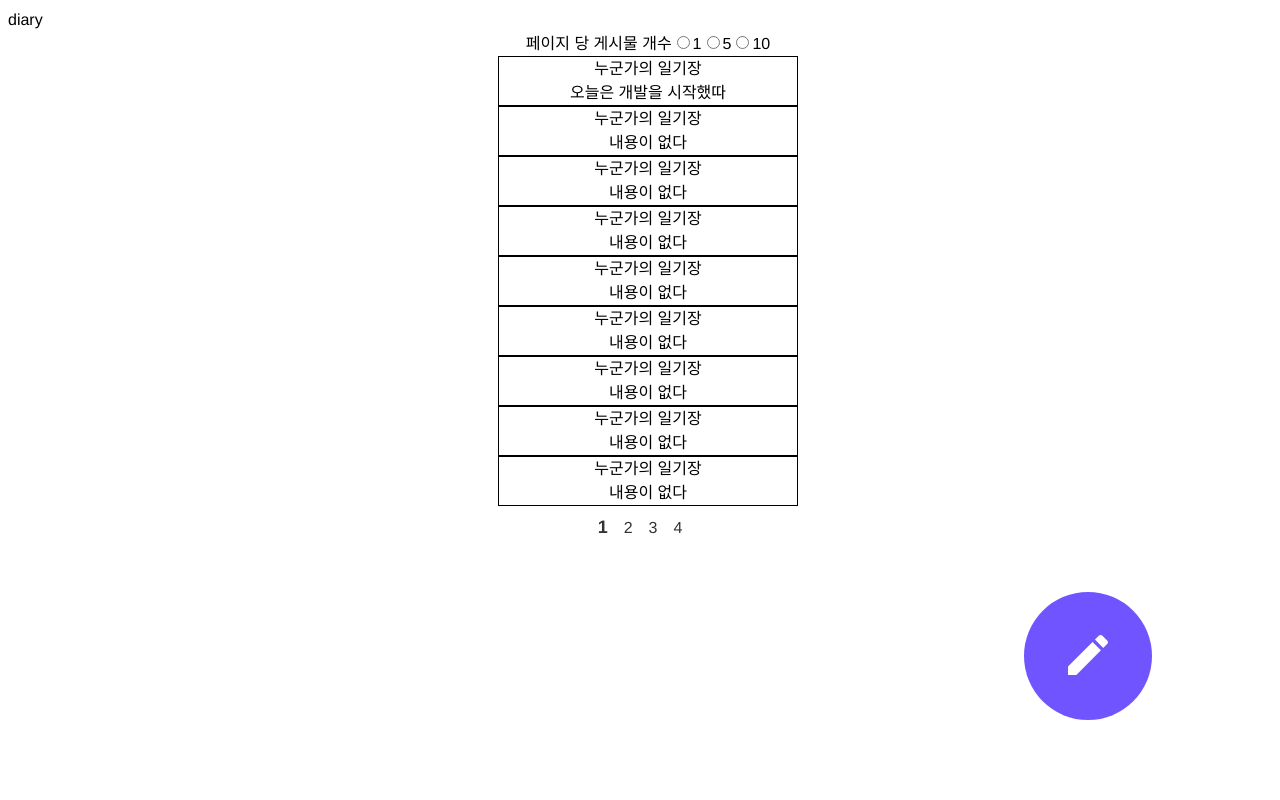
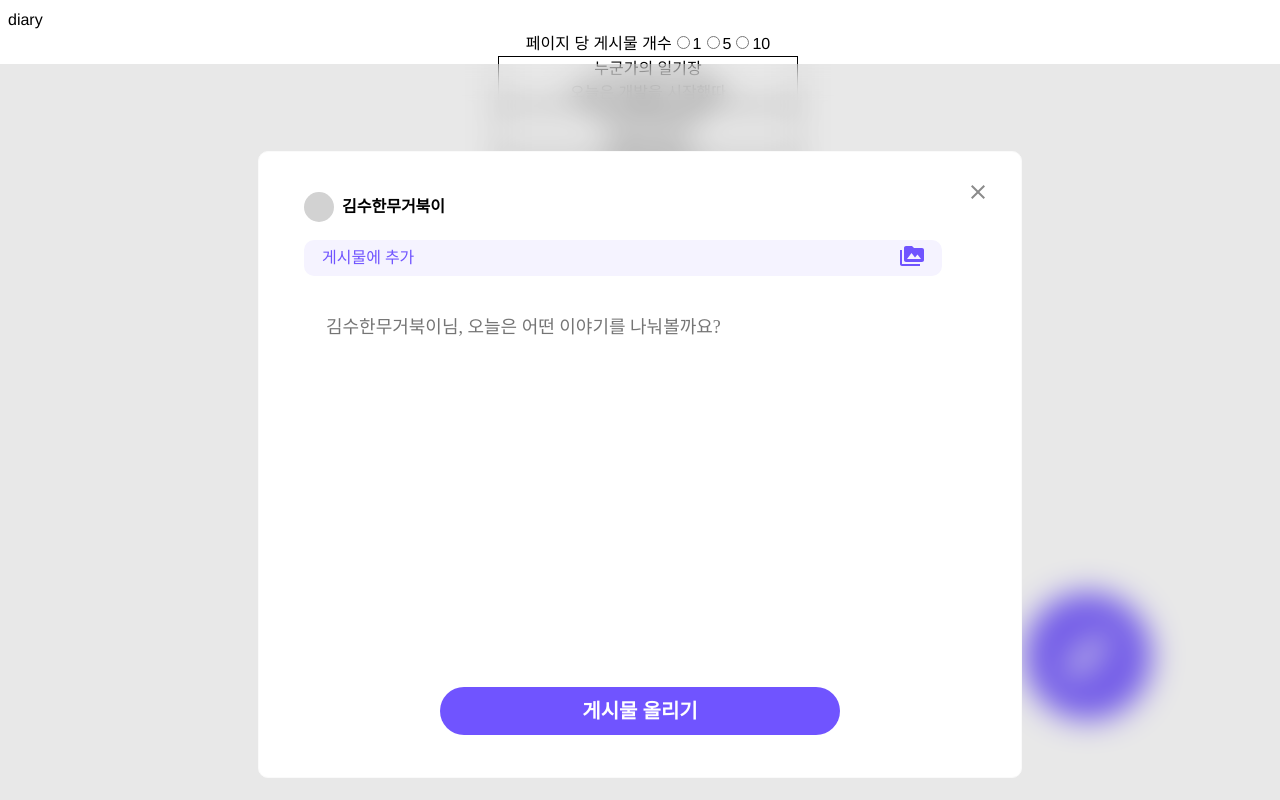
Before and after one commit to KHU-RETURN/return-community-frontend, a React (Create React App) app: page /diary in a window 1280 px wide. Both pictures are taken after a click on the element 1088 px from the left and 656 px from the top of the page. Built offline with nearby package versions, Linux system fonts and the light colour scheme; no server answers.

Commit message:
[feature]: 게시물 작성 ui: modal 제작

```diff
--- /dev/null
+++ b/src/components/diary/WritePostModal.js
@@ -0,0 +1,191 @@
+import React from "react";
+import styled from "styled-components";
+import { ReactComponent as CloseIcon } from "../../assets/close_gray.svg";
+import { ReactComponent as ImagesIcon } from "../../assets/images.svg";
+
+const WritePostModal = ({ setIsModalOpen, name, fileName, setFileName }) => {
+  const placeholder = `${name}님, 오늘은 어떤 이야기를 나눠볼까요?`;
+  const handleModalClose = () => {
+    document.body.style.overflow = "unset";
+    setIsModalOpen(false);
+  };
+  const handleFileChange = (e) => {
+    const newFile = e.target.files[0];
+    newFile ? setFileName(newFile.name) : setFileName("");
+  };
+  return (
+    <>
+      <ModalBackground>
+        <ModalOutlay>
+          <CloseIcon
+            className="close-button"
+            onClick={() => handleModalClose()}
+          />
+          <ModalHeader>
+            <ProfileImg />
+            <Name>{name}</Name>
+          </ModalHeader>
+          <ModalInner>
+            <AddImageBar>
+              <FileName>{fileName}</FileName>
+              <AddImageIcon>
+                <ImageInput type="file" onChange={handleFileChange}/>
+                <ImagesIcon />
+              </AddImageIcon>
+            </AddImageBar>
+            <PostContent placeholder={placeholder} />
+          </ModalInner>
+          <ModalFooter>
+            <SubmitButton>게시물 올리기</SubmitButton>
+          </ModalFooter>
+        </ModalOutlay>
+      </ModalBackground>
+    </>
+  );
+};
+
+export default WritePostModal;
+
+const ModalBackground = styled.div`
+  display: flex;
+  box-sizing: border-box;
+  position: fixed;
+  top: 64px;
+  left: 0;
+  bottom: 0;
+  right: 0;
+  width: 100%;
+  height: 100%;
+  background: rgba(139, 139, 139, 0.2);
+  backdrop-filter: blur(15px);
+  z-index: 999;
+  overflow: hidden;
+  transition: .5s;
+`;
+
+const ModalOutlay = styled.div`
+  position: relative;
+  top: 0;
+  left: 0;
+  bottom: 0;
+  right: 0;
+  display: flex;
+  flex-direction: column;
+  margin: auto;
+  width: 764px;
+  height: 627px;
+  background: #ffffff;
+  border: 1px solid #fafafa;
+  box-sizing: border-box;
+  border-radius: 10px;
+  .close-button {
+    position: absolute;
+    top: 33px;
+    left: 712px;
+    color: #8b8b8b;
+    width: 14px;
+    height: 14px;
+    cursor: pointer;
+  }
+`;
+
+const ModalHeader = styled.div`
+  display: flex;
+  margin: 40px 45px 0px 45px;
+  height: 30px;
+`;
+
+const ProfileImg = styled.div`
+  width: 30px;
+  height: 30px;
+  border-radius: 100px;
+  background: #d2d2d2;
+`;
+
+const Name = styled.div`
+  display: flex;
+  align-items: center;
+  height: 30px;
+  font-family: Pretendard;
+  font-style: normal;
+  font-weight: bold;
+  font-size: 16px;
+  margin-left: 8px;
+`;
+
+const ModalInner = styled.div`
+  margin: 18px 45px 0px 45px;
+`;
+
+const AddImageBar = styled.div`
+  display: flex;
+  flex-direction: row;
+  justify-content: space-between;
+  align-items: center;
+  padding: 8px 18px;
+  width: 638px;
+  height: 36px;
+  background: #f5f3ff;
+  border-radius: 10px;
+`;
+
+const ImageInput = styled.input`
+  display: none;
+`;
+
+const AddImageIcon = styled.label`
+  cursor: pointer;
+  padding-top: 4px;
+`;
+
+const FileName = styled.div`
+  font-family: Pretendard;
+  font-style: normal;
+  font-weight: normal;
+  font-size: 16px;
+  line-height: 16px;
+  color: #7054ff;
+`;
+
+const PostContent = styled.textarea`
+  width: 634px;
+  height: 308px;
+  margin: 40px 20px 0px 20px;
+  font-family: Pretendard;
+  font-style: normal;
+  font-weight: normal;
+  font-size: 18px;
+  line-height: 18px;
+  color: #313338;
+  border: none;
+  resize: none;
+  outline: none;
+  ::placeholder {
+    color: #d2d2d2;
+  }
+`;
+
+const ModalFooter = styled.div`
+  display: flex;
+  justify-content: center;
+  align-items: center;
+  margin: 56px 0px 45px 0px;
+`;
+
+const SubmitButton = styled.div`
+  display: flex;
+  flex-direction: row;
+  align-items: center;
+  justify-content: center;
+  width: 400px;
+  height: 48px;
+  background: #7054ff;
+  border-radius: 30px;
+  color: #ffffff;
+  font-family: Pretendard;
+  font-style: normal;
+  font-weight: bold;
+  font-size: 20px;
+  line-height: 16px;
+  cursor: pointer;
+`;
--- a/src/pages/Diary.js
+++ b/src/pages/Diary.js
@@ -5,6 +5,7 @@ import { DiaryList } from '../store/fakeDiary'
 import PaginationBar from '../components/diary/PaginationBar'
 import { useLocation } from 'react-router-dom'
 import { getDiaryList } from '../utils/axios'
+import WritePostModal from '../components/diary/WritePostModal'
 
 /**
  * To do
@@ -18,6 +19,13 @@ const Diary = () => {
   const [currentPage, setcurrentPage] = useState(1)
   const [pageSize, setPageSize] = useState(3)
   const [numberOfPages, setNumberOfPages] = useState()
+  const [isModalOpen, setIsModalOpen] = useState(false);
+  const [fileName, setFileName] = useState("게시물에 추가");
+
+  const handleModalOpen = () => {
+    document.body.style.overflow = "hidden";
+    setIsModalOpen(true);
+  };
 
   useEffect(() => {
     const extractPageNumFromURL = () => {
@@ -33,7 +41,7 @@ const Diary = () => {
   return (
     <>
         <StyledComponent>diary</StyledComponent>
-        <WritePostButton>
+        <WritePostButton onClick={handleModalOpen} >
             <WriteIcon fill="white" width="40px" />
           </WritePostButton>
         <DiaryListContainer>
@@ -55,6 +63,14 @@ const Diary = () => {
           ))}
         </DiaryListContainer>
         <PaginationBar currentPage={currentPage} totalPages={numberOfPages} setPage={setcurrentPage}/>
+        {isModalOpen && (
+          <WritePostModal
+            setIsModalOpen={setIsModalOpen}
+            name="김수한무거북이"
+            fileName={fileName}
+            setFileName={setFileName}
+          />
+        )}
     </>
   )
 }
```
Also changed, not shown: src/assets/close_gray.svg (added), src/assets/images.svg (added).
